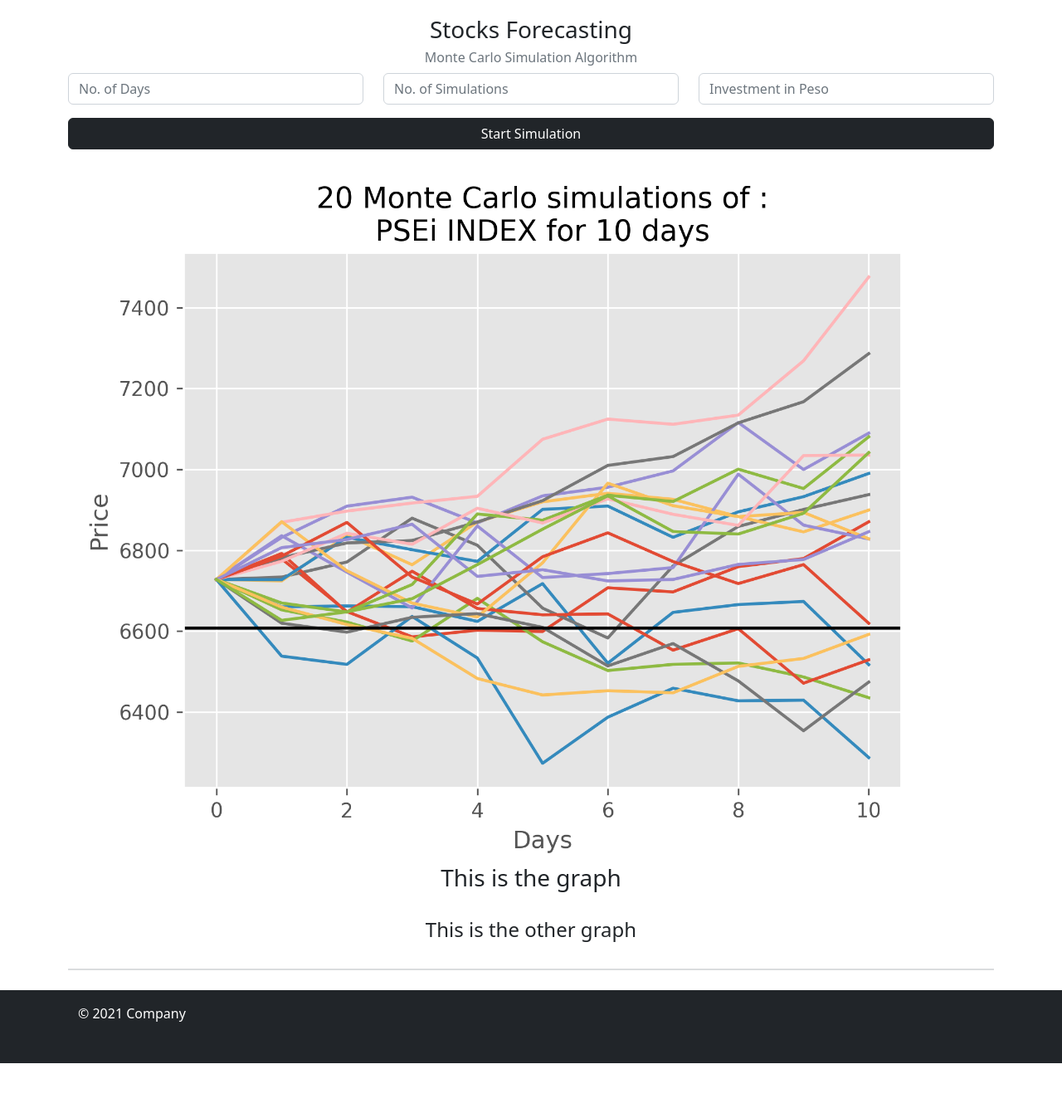
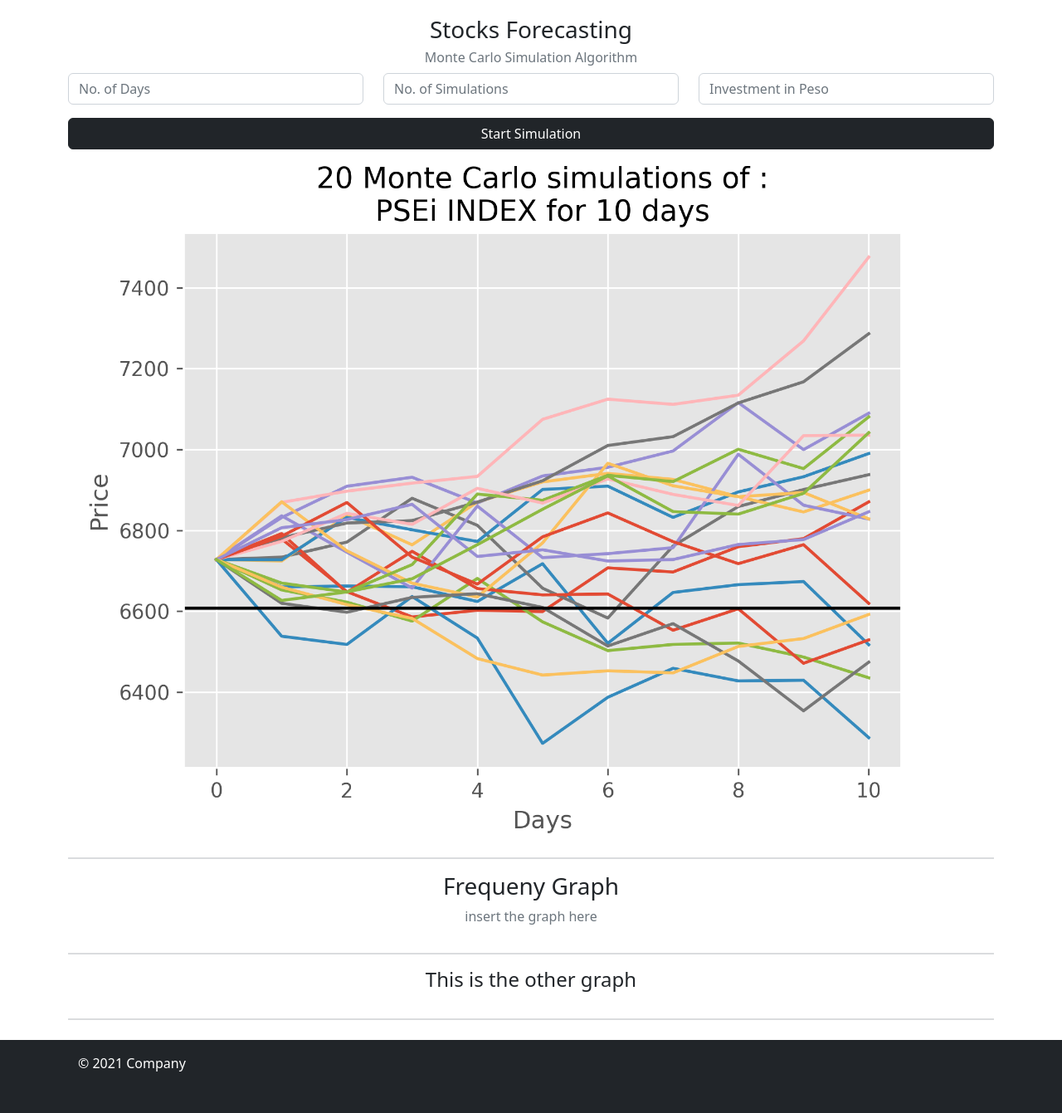
Before and after one commit to abaddon431/monte-carlo-psei, a Django app: template stockApp/templates/stockApp/home.html in a window 1280 px wide. Shown: the part 216-1557 px from the top of the page at 83% size. Before the commit the page ends 1497 px from the top, so only its background shows below. Run offline with Django 4.2, Linux system fonts and the light colour scheme; the template is opened without the code that fills it, so the values that code supplies are empty; some libraries are stand-ins or nearby versions.

Commit message:
histogram graph container added to markup

```diff
--- a/stockApp/templates/stockApp/includes/stocks-forecasting.html
+++ b/stockApp/templates/stockApp/includes/stocks-forecasting.html
@@ -53,13 +53,20 @@
     </form>
   </div>
 
-  <div class="graph-container py-4">
+  <!-- here goes the frequency graph -->
+  <div class="graph-container">
     <img
       src="{% static 'images/graph/forecast_graph.png' %}"
       alt="forecast-graph"
       class="img-fluid"
     />
-    <h3>This is the graph</h3>
+
+    <!-- here goes the histogram -->
+    <div class="histogram-container border-top border-bottom border-2 border-secondary border-opacity-25 py-3 my-3">
+      <h3>Frequeny Graph</h3>
+      <p class="text-secondary">insert the graph here</p>
+      <!-- <img src="..." class="img-fluid img-thumbnail" alt=""> -->
+    </div>
   </div>
 
   <h4>This is the other graph</h4>
```
